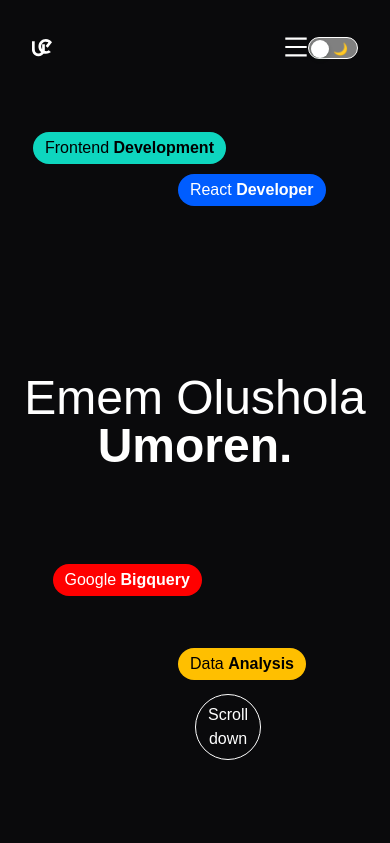
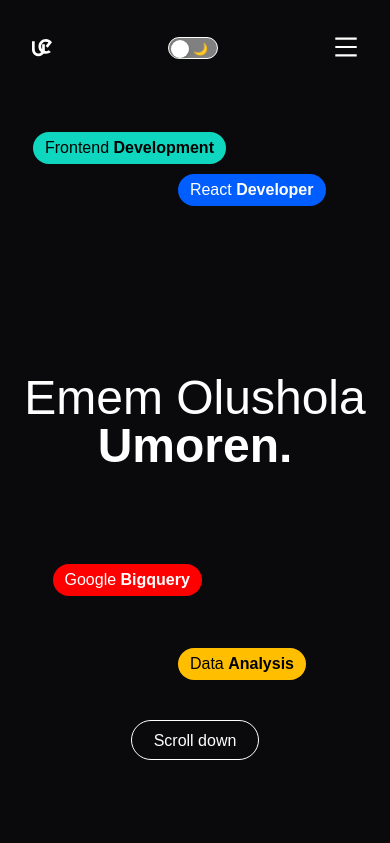
Before and after one commit to Ememobong-dev/emem-olushola-umoren, a Next.js app: page /portfolio in a window 390 px wide. Shown: the top 843 px of the page. Built offline with nearby package versions, Linux system fonts and the light colour scheme; a web font is replaced by a local one.

Commit message:
mobile switcher

```diff
--- /dev/null
+++ b/src/app/not-found.tsx
@@ -0,0 +1,33 @@
+// app/not-found.tsx
+"use client"
+import Link from 'next/link';
+import { Navbar } from '../components/Navbar';
+import { useTheme } from '../context/ThemeContext';
+import "./globals.css";
+
+export default function NotFound() {
+      const { theme } = useTheme();
+
+    return (
+        <div>
+            <Navbar />
+            <div className={`landing_bg ${theme}-theme relative`}>
+                <div className="flex flex-col items-center justify-center min-h-screen text-center p-4">
+                    <h1 className={`text-5xl font-bold ${theme === "light" ? "text-gray-800" : "text-white"}  mb-4`}>404</h1>
+                    <h2 className={`${theme === "light" ? "text-gray-700" : "text-white"} text-2xl font-semibold  mb-6`}>
+                        Page Not Found
+                    </h2>
+                    <p className={`${theme === "light" ? "text-gray-600" : "text-white"}  mb-8 max-w-md`}>
+                        Oops! The page you're looking for doesn't exist or has been moved.
+                    </p>
+                    <Link
+                        href="/"
+                        className="px-6 py-3 bg-blue-600 text-white rounded-lg hover:bg-blue-700 transition-colors"
+                    >
+                        Return Home
+                    </Link>
+                </div>
+            </div>
+        </div>
+    );
+}
--- a/src/app/portfolio/data/[slug]/page.tsx
+++ b/src/app/portfolio/data/[slug]/page.tsx
@@ -169,7 +169,7 @@ const DataSinglePage = () => {
           <h3 className="font-alro-reg text-3xl font-bold mb-4">
             Certifications
           </h3>
-          <div className="flex items-end gap-4 w-full">
+          <div className="flex flex-col md:flex-row items-end gap-4 w-full">
             <span>
               <Image src={cert1} className="w-full" alt="" />
             </span>
--- a/src/app/portfolio/page.tsx
+++ b/src/app/portfolio/page.tsx
@@ -98,16 +98,16 @@ const Portfolio = () => {
 
         {/* Name */}
         <div className="text-center">
-          <h2 className=" font-alro-reg text-5xl lg:text-8xl">Emem Olushola</h2>
-          <h2 className="font-bold font-alro-reg text-5xl lg:text-8xl">Umoren.</h2>
+          <h2 className=" font-alro-reg text-5xl text-center lg:text-8xl">Emem Olushola</h2>
+          <h2 className="font-bold font-alro-reg text-center text-5xl lg:text-8xl">Umoren.</h2>
         </div>
 
         {/* Scroll Button */}
-        <div className="absolute bottom-[10%]">
+        <div className="absolute flex justify-center  bottom-[10%]">
           <button
             onClick={handleScrollDown}
             // className="rounded-full cursor-pointer border border-white py-2 px-3"
-            className={` ${theme === "light" ? "border-black" : "border-white"} rounded-full absolute bottom-[10%] lg:relative cursor-pointer border font-normal font-alro-reg py-2 px-3`}
+            className={` ${theme === "light" ? "border-black" : "border-white"} w-32 md:w-auto h-10 rounded-full absolute bottom-[10%] lg:relative cursor-pointer border font-normal font-alro-reg  py-2 md:px-3`}
           >
             Scroll down
           </button>
@@ -157,10 +157,10 @@ const Portfolio = () => {
               ref={(el) => {
                 projectRefs.current[idx] = el;
               }}
-              className="snap-start min-h-[600px] md:min-h-[80vh] flex flex-col gap-3 md:gap-8 justify-center items-center"
+              className="snap-start  min-h-[600px] md:min-h-[80vh] flex flex-col gap-3 md:gap-8 justify-center items-center"
             >
               <Link
-                className=" w-full flex items-center justify-center"
+                className=" w-full flex items-center justify-center mt-28 lg:mt-0"
                 href={`/portfolio/${activeTab}/${proj.slug} `}
               >
                 <h3 className="font-azeret-mono lg:w-[80%]  cursor-pointer text-center text-4xl lg:text-8xl">
--- a/src/components/Navbar.tsx
+++ b/src/components/Navbar.tsx
@@ -54,8 +54,21 @@ export const Navbar = () => {
         {/* MOBILE */}
         <div className="lg:hidden flex items-center justify-between w-full">
           <Link href={"/"}>
-            <Image src={brandLogo} alt="brand-logo" />
+            <Image className="w-[20px] h-[18px]" src={theme === "dark" ? brandLogo : brandLogoDark} alt="brand-logo" />
           </Link>
+          <Switch
+            checked={theme === "light"}
+            onChange={toggleTheme}
+            checkedChildren="🌞"
+            unCheckedChildren="🌙"
+            className={`nav-switch ${showNavLinks
+              ? "opacity-100 translate-y-0 rounded-full z-[1000px]"
+              : "opacity-0 -translate-y-4 pointer-events-none"
+              }
+
+              ${theme === "light" ? "bg-gray-400" : "bg-gray-600"
+              }`}
+          />
           <button
             onClick={toggleDropdown}
             className={`lg:hidden cursor-pointer text-2xl ${theme === "dark" ? "text-white" : "text-black"
@@ -109,7 +122,7 @@ export const Navbar = () => {
         </div>
 
         {/* TALK TO ME BUTTON && Toggle*/}
-        <div className="flex items-center gap-6">
+        <div className="flex items-center gap-6 lg:flex hidden">
           <Switch
             checked={theme === "light"}
             onChange={toggleTheme}
```
Lines whose indentation alone changed are shown as unchanged.
